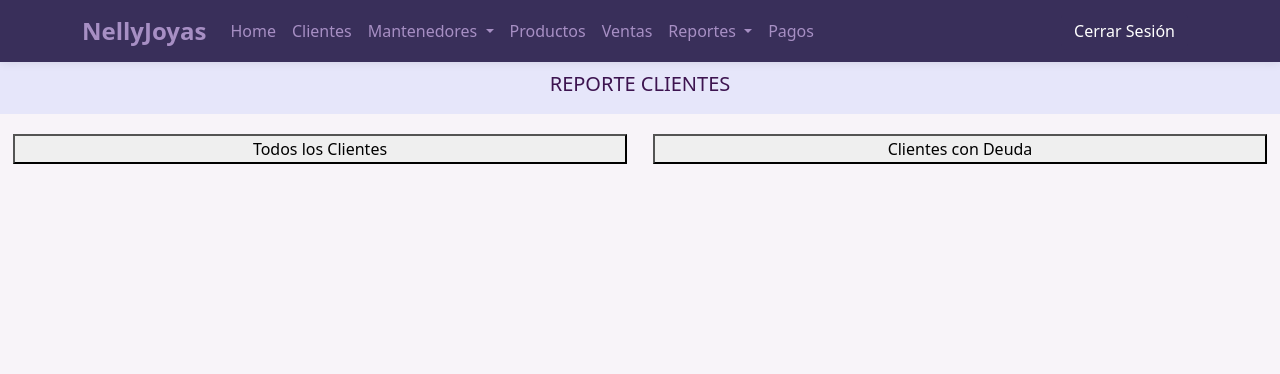
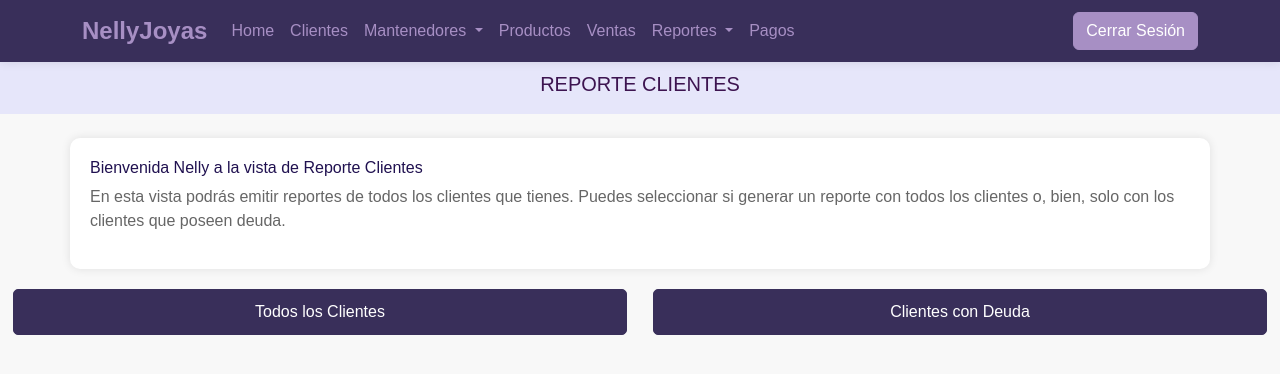
Before and after one commit to Daravena22/ProyectoDeTitulo, a Flask app: page /reporteClientes/ in a window 1280 px wide. Shown: the top 374 px of the page. Run offline with Flask 3, Linux system fonts and the light colour scheme; the visitor is signed in with stand-in values (Sample User, id 1); parts of the project's set-up code (start-up, migrations or seed data) failed here and were passed over; some libraries are stand-ins or nearby versions.

Commit message:
Sprint 6 REPORTES
Mejorar vista de reportes

```diff
--- a/app/api/clientes/__init__.py
+++ b/app/api/clientes/__init__.py
@@ -22,7 +22,7 @@ def agregar_cliente():
     cliente_existente = Cliente.query.filter_by(rut=rut).first()
     if cliente_existente:
         flash('El rut ya existe. No se puede crear el cliente.', 'error')
-        return jsonify({"status": 'error', "message": 'El RUT ya existe, intente'}), 400
+        return jsonify({"status": 'error', "message": 'El RUT ya existe, intente nuevamente'}), 400
 
     cliente = Cliente()
     cliente.rut = rut
--- a/app/api/productos/__init__.py
+++ b/app/api/productos/__init__.py
@@ -6,6 +6,7 @@ from app.modelos.producto import Producto
 from app.modelos.material import Material
 from app.modelos.categoria import Categoria
 from app.common.sql_utils import SqlUtils
+from sqlalchemy import or_, and_
 
 api_productos = Blueprint('api_productos', __name__, url_prefix='/api/productos')
 
@@ -43,7 +44,7 @@ def listar_productos():
     start = int(request.args.get("start"))
     pagina_index = int(start/pagina_lenght+1)
     draw = int(request.args.get("draw"))
-    query = db.session.query(Producto.id, Producto.genero ,Producto.nombre,Producto.detalle,Producto.precio,Producto.stock, Categoria.nombre.label('categoria'),Material.nombre.label('material')).join(Categoria,Producto.categoria_id == Categoria.id).join(Material, Producto.material_id == Material.id).paginate(page=pagina_index,per_page=pagina_lenght,error_out=False)
+    query = db.session.query(Producto.id, Producto.genero ,Producto.nombre,Producto.detalle,Producto.precio,Producto.stock, Categoria.nombre.label('categoria'),Material.nombre.label('material')).join(Categoria,Producto.categoria_id == Categoria.id).join(Material, Producto.material_id == Material.id).filter(and_(Producto.stock>0)).paginate(page=pagina_index,per_page=pagina_lenght,error_out=False)
     rows=query.items
     data=SqlUtils.rows_to_dict(rows)
     return jsonify({"data": data, "recordsTotal": query.total,"draw":draw,"recordsFiltered":query.total})
@@ -53,11 +54,8 @@ def listar_productos():
 @login_required
 def datos_productos(id_producto):
 
-
-    # Obtén el cliente que deseas editar desde la base de datos
     producto = db.session.query(Producto).filter(Producto.id == id_producto).first()
 
-    # Devuelve los datos del cliente como JSON, incluso si el cliente no se encuentra
     producto_data = {
 
         "genero" : producto.genero,
--- a/app/api/ventas/__init__.py
+++ b/app/api/ventas/__init__.py
@@ -48,7 +48,7 @@ def agregar_venta():
         unidades = int(producto['cantidad'])
         precio = float(producto['precio'])
         monto_neto += precio*unidades
-        producto = db.session.query(Producto).filter(Producto.id == producto_id).first()
+        producto = db.session.query(Producto).filter(Producto.id == producto_id, Producto.stock>0).first()
         producto.stock = producto.stock - unidades
 
 
@@ -79,7 +79,7 @@ def agregar_venta():
 
     if venta.monto_bruto != abonado:
 
-        cliente:Cliente = db.session.query(Cliente).filter(Cliente.id==cliente_id).first()
+        cliente:Cliente = db.session.query(Cliente).filter(Cliente.id==cliente_id,Cliente.estado==1).first()
         monto = venta.monto_bruto - abonado
         cliente.deuda = cliente.deuda + monto
 
--- a/app/web/pagos/static/pagos.js
+++ b/app/web/pagos/static/pagos.js
@@ -40,7 +40,9 @@ const agregarPago = async () => {
 
 console.log(clientes)
 
-
+$('#pago_cliente').select2({
+  dropdownParent: $('#AgregarPagoModal')
+});
 seleccionar_cliente(document.getElementById('pago_cliente'))
 $('#monto').val(0);
 $('#AgregarPagoModal').modal('toggle');
@@ -79,6 +81,7 @@ const guardarPago = async () => {
 
   $('#datos_pagos').DataTable().ajax.reload();
   $('#AgregarPagoModal').modal('toggle')
+
   toastr.success('Pago guardado exitosamente')
 }
 
@@ -154,6 +157,7 @@ const cargar_clientes = async (id_cliente) =>{
 function cargar_datos_cliente(){
 
 $('#datos_pagos').DataTable().ajax.reload();
+$('#cliente').select2();
 
 }
 
--- a/app/web/pagos/templates/agregar_pago.html
+++ b/app/web/pagos/templates/agregar_pago.html
@@ -10,7 +10,7 @@
 
               <div class="mb-3">
                 <label for="pago_cliente" class="form-label">Cliente</label>
-                <select id="pago_cliente" class="form-select" onchange="seleccionar_cliente(this)">
+                <select id="pago_cliente" class="form-select" style ="width: 100%;" onchange="seleccionar_cliente(this)">
                 </select>
               </div>
 
--- a/app/web/reportes/clientes/templates/reporteClientes.html
+++ b/app/web/reportes/clientes/templates/reporteClientes.html
@@ -5,12 +5,35 @@
   <h5 style="color: rgb(61, 20, 80);">REPORTE CLIENTES</h5>
 </div>
 
-<div style="display: flex; justify-content: space-around; margin-top: 20px;">
-  <button onclick="generarReporteClientes('todos')" style="width: 48%; box-sizing: border-box;">Todos los Clientes</button>
-  <button onclick="generarReporteClientes('con_deuda')" style="width: 48%; box-sizing: border-box;">Clientes con Deuda</button>
+<div class="content-container container mt-4" >
+  <h6>Bienvenida Nelly a la vista de Reporte Clientes</h6>
+  <p>En esta vista podrás emitir reportes de todos los clientes que tienes. Puedes seleccionar si generar un reporte con todos los clientes o, bien, solo con los clientes que poseen deuda.</p>
+</div>
+
+<div class="button-container">
+  <button onclick="generarReporteClientes('todos')">Todos los Clientes</button>
+  <button onclick="generarReporteClientes('con_deuda')">Clientes con Deuda</button>
 </div>
 
 <style>
+  body {
+    font-family: 'Arial', sans-serif;
+    margin: 0;
+    padding: 0;
+    box-sizing: border-box;
+    background-color: #F8F8F8;
+  }
+
+  .header-container {
+    background-color: #392F5A;
+    padding: 10px;
+    text-align: center;
+  }
+
+  h5 {
+    color: #FFFFFF;
+  }
+
   .content-container {
     background-color: #FFFFFF;
     padding: 20px;
@@ -19,23 +42,37 @@
     margin-top: 20px;
   }
 
-  h1 {
-      color: #392F5A;
+  .content-container h6 {
+    color: #201150;
   }
 
-  .btn-primary {
-      background-color: #392F5A;
-      border-color: #392F5A;
-      color: #FFFFFF;
-      margin-right: 10px;
+  .content-container p {
+    color: #666666;
   }
 
-  .btn-primary:hover {
+  .button-container {
+    display: flex;
+    justify-content: space-around;
+    margin-top: 20px;
+  }
+
+  button {
+    width: 48%;
+    box-sizing: border-box;
+    padding: 10px;
+    background-color: #392F5A;
+    border: 1px solid #392F5A;
+    color: #FFFFFF;
+    border-radius: 5px;
+    cursor: pointer;
+    transition: background-color 0.3s ease-in-out;
+  }
+
+  button:hover {
     background-color: #A78FC4;
     border-color: #A78FC4;
   }
 </style>
 
-
 <script src="{{ url_for('reporteClientes.static', filename='reporteClientes.js') }}"></script>
 {% endblock %}
```
Also changed, not shown: app/api/reportes/reportePagos/__init__.py (+4 -18 lines), app/web/clientes/templates/clientes.html (+17 -0 lines), app/web/reportes/pagos/static/reportePagos.js (+16 -0 lines), app/web/reportes/pagos/templates/reportePagos.html (+10 -3 lines), app/web/reportes/ventas/templates/reporteVentas.html (+11 -1 lines). Lines whose indentation alone changed are shown as unchanged.
